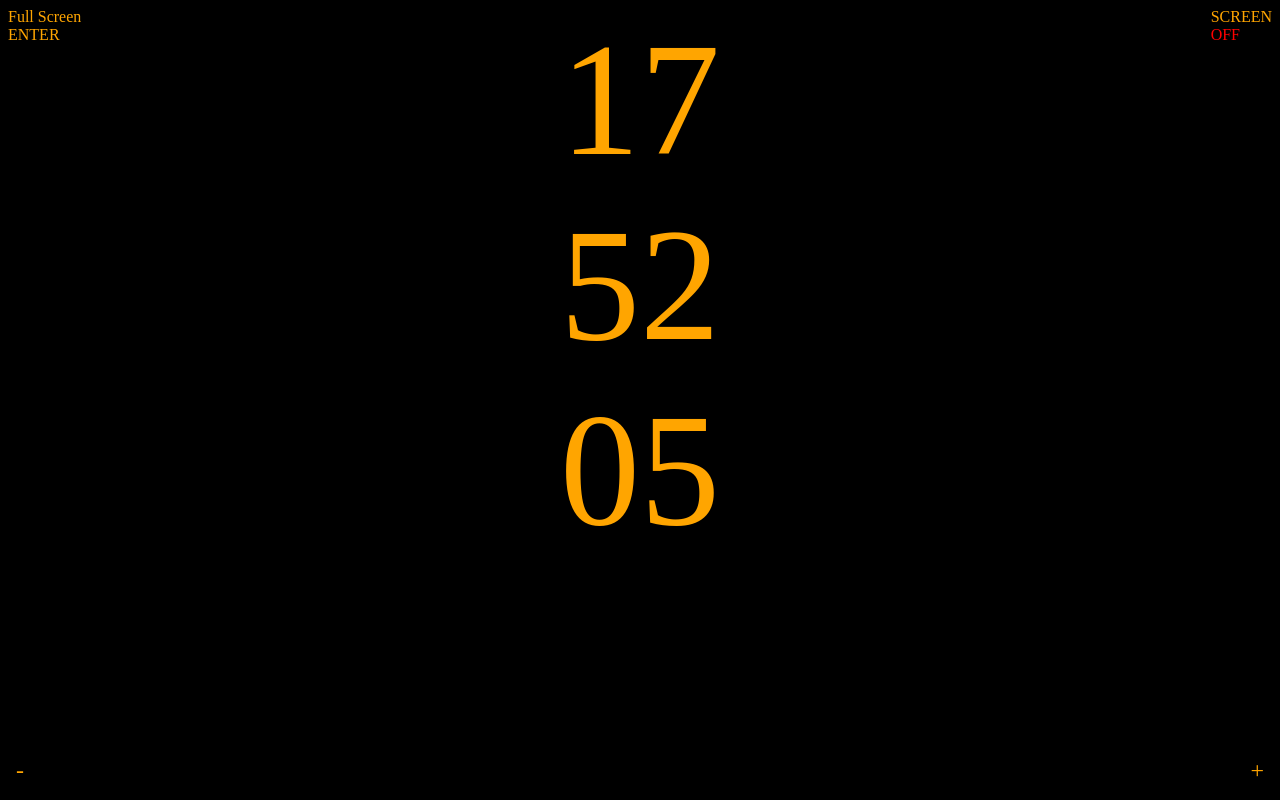
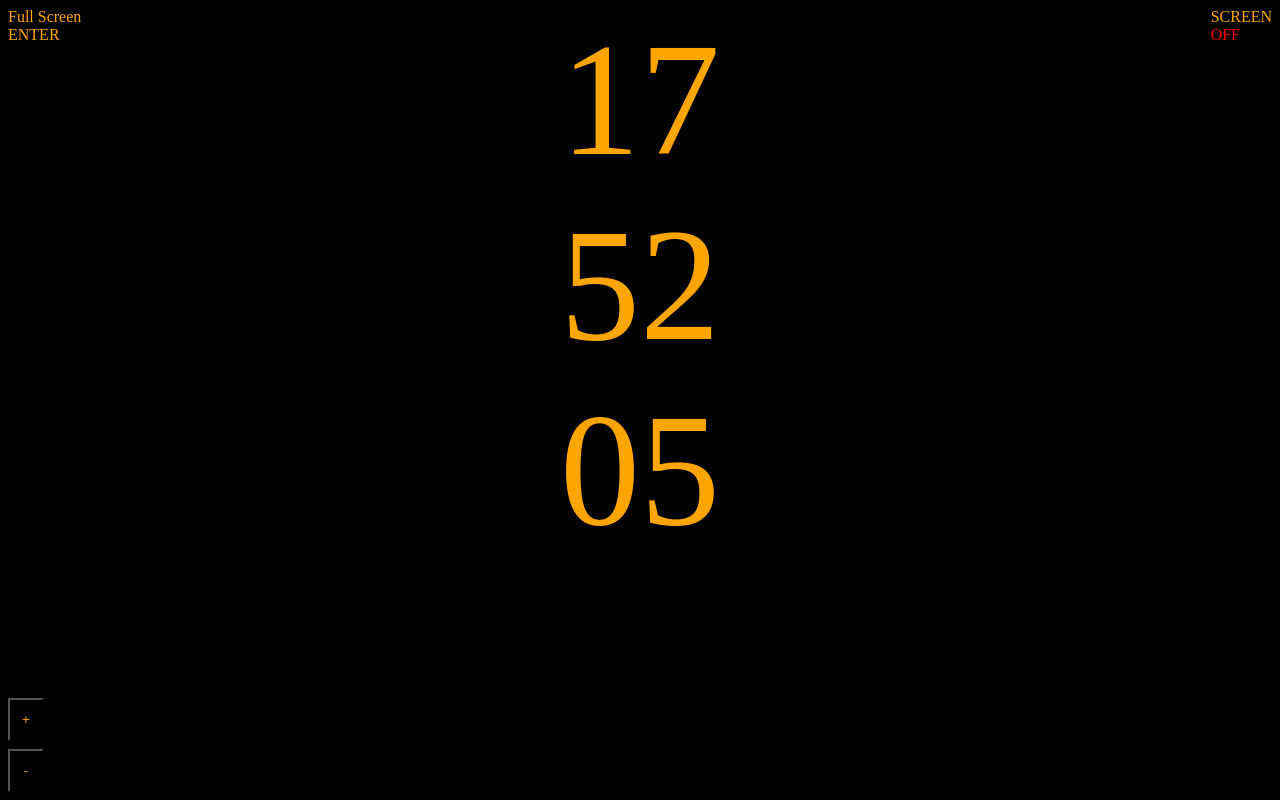
Before and after one commit to aviyot/clock, an Angular app: page / in a window 1280 px wide. Built offline with nearby package versions, Linux system fonts and the light colour scheme.

Commit message:
style inc/dec postion

```diff
--- a/src/app/app.component.html
+++ b/src/app/app.component.html
@@ -3,10 +3,11 @@
   <div style="flex:1 1 0">{{time | date : 'mm'}} </div>
   <div style="flex:1 1 0"> {{time | date : 'ss'}}</div>
 </div>
-<div (click)="incFont()"
-  style="position: absolute;right:8px;bottom: 8px;font-size: x-large;padding: 8px;background-color: black;">+</div>
-<div (click)="decFont()"
-  style="position: absolute;left:8px;bottom: 8px;font-size: x-large;padding: 8px;background-color: black;">-</div>
+<div style="position: absolute;left:8px;bottom: 8px;font-size: x-large;display: flex;flex-direction: column;">
+  <button style="background-color: inherit;color: inherit;padding: 12px;margin-bottom: 8px;"
+    (click)="incFont()">+</button>
+  <button style="background-color: inherit;color: inherit;padding: 12px;" (click)="decFont()">-</button>
+</div>
 <div (click)="lockScreenHandler()" style="position: absolute;right: 8px;top:8px">
   <div>SCREEN</div>
   <div style="position: static">
```
